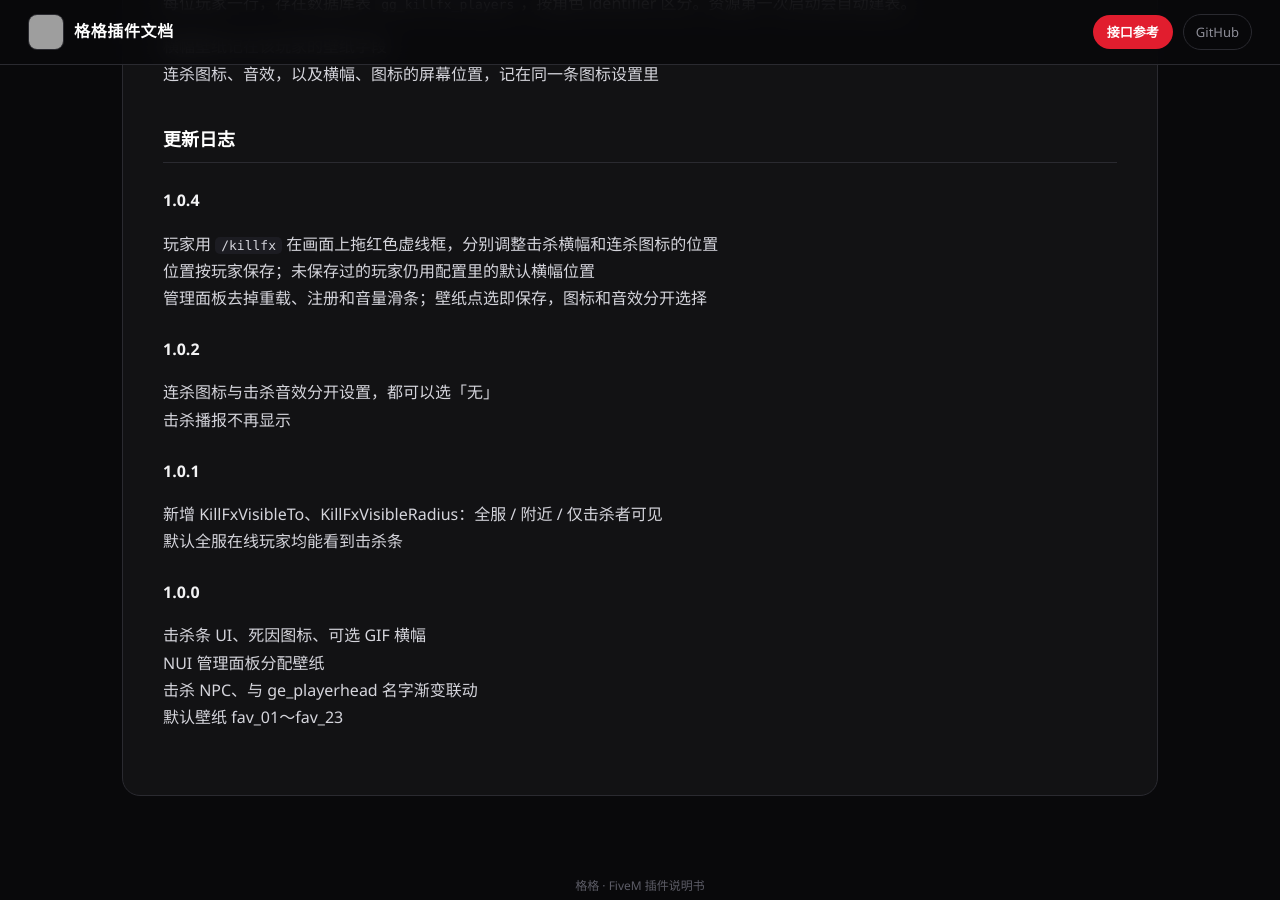
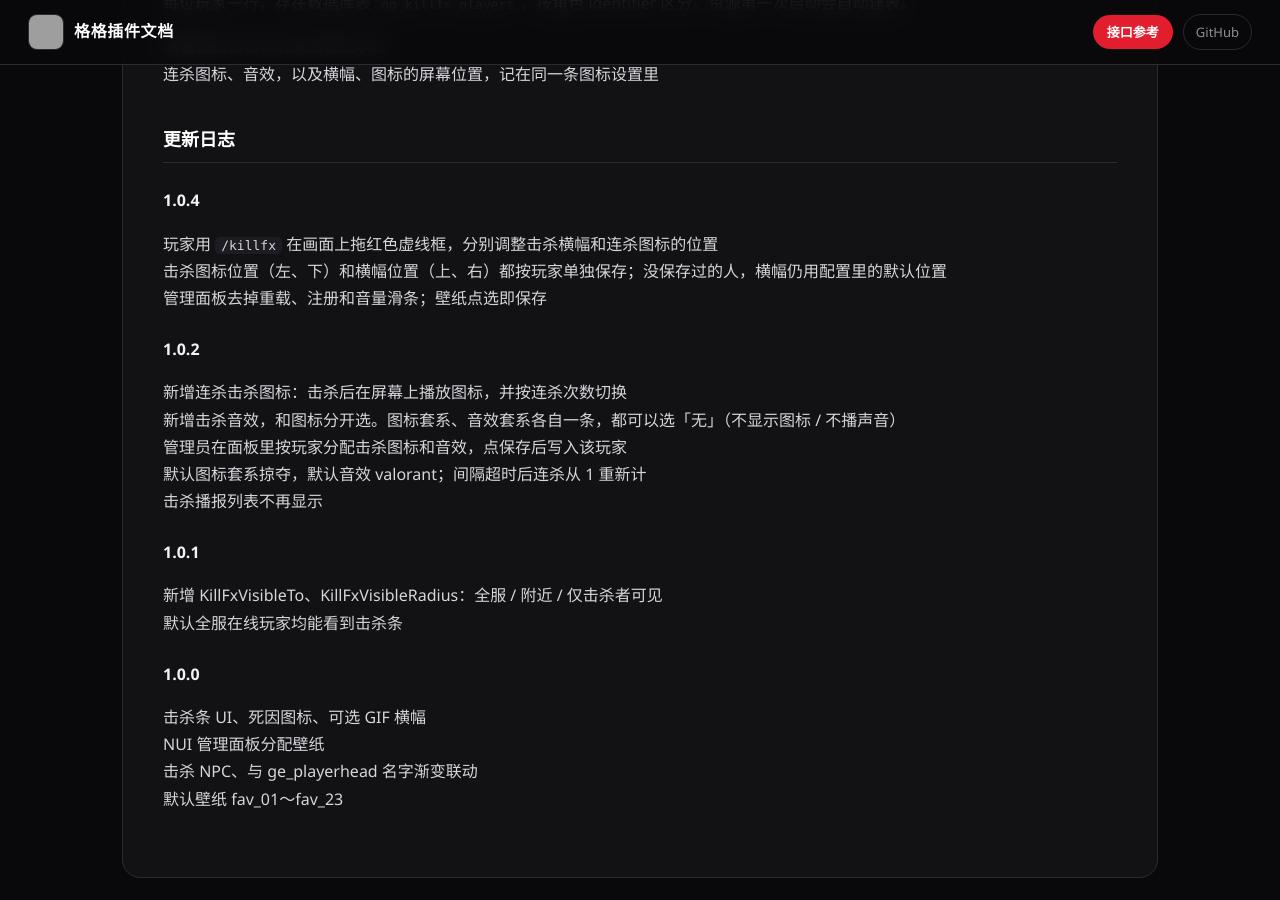
Before and after one commit to gege806/gege-docs, a Jekyll site: the page built from plugins/gg-killfx.md, in a window 1280 px wide and 900 px high, scrolled down 2975 px. Built offline with Jekyll 4.4.1, drawn with Linux system fonts in a browser that asks for light colours; grey boxes are pictures that could not be loaded.

Commit message:
docs(gg_killfx): 更新日志补上连杀图标和音效
Co-authored-by: Cursor <cursoragent@cursor.com>

```diff
--- a/plugins/gg-killfx.md
+++ b/plugins/gg-killfx.md
@@ -97,13 +97,16 @@ title: "击杀特效 gg_killfx"
 ### 1.0.4
 
 - 玩家用 `/killfx` 在画面上拖红色虚线框，分别调整击杀横幅和连杀图标的位置
-- 位置按玩家保存；未保存过的玩家仍用配置里的默认横幅位置
-- 管理面板去掉重载、注册和音量滑条；壁纸点选即保存，图标和音效分开选择
+- 击杀图标位置（左、下）和横幅位置（上、右）都按玩家单独保存；没保存过的人，横幅仍用配置里的默认位置
+- 管理面板去掉重载、注册和音量滑条；壁纸点选即保存
 
 ### 1.0.2
 
-- 连杀图标与击杀音效分开设置，都可以选「无」
-- 击杀播报不再显示
+- 新增连杀击杀图标：击杀后在屏幕上播放图标，并按连杀次数切换
+- 新增击杀音效，和图标分开选。图标套系、音效套系各自一条，都可以选「无」（不显示图标 / 不播声音）
+- 管理员在面板里按玩家分配击杀图标和音效，点保存后写入该玩家
+- 默认图标套系掠夺，默认音效 valorant；间隔超时后连杀从 1 重新计
+- 击杀播报列表不再显示
 
 ### 1.0.1
 
```
